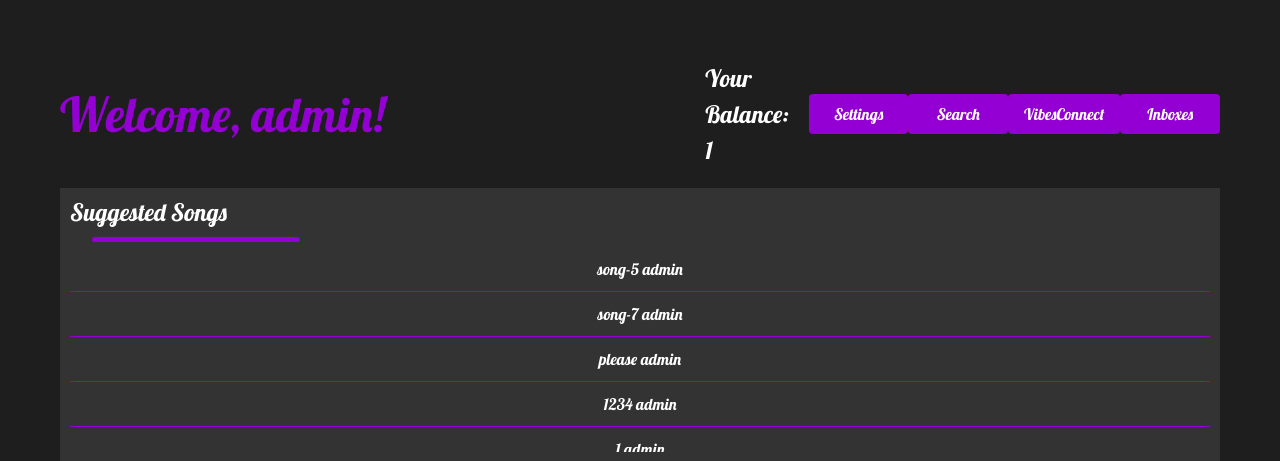
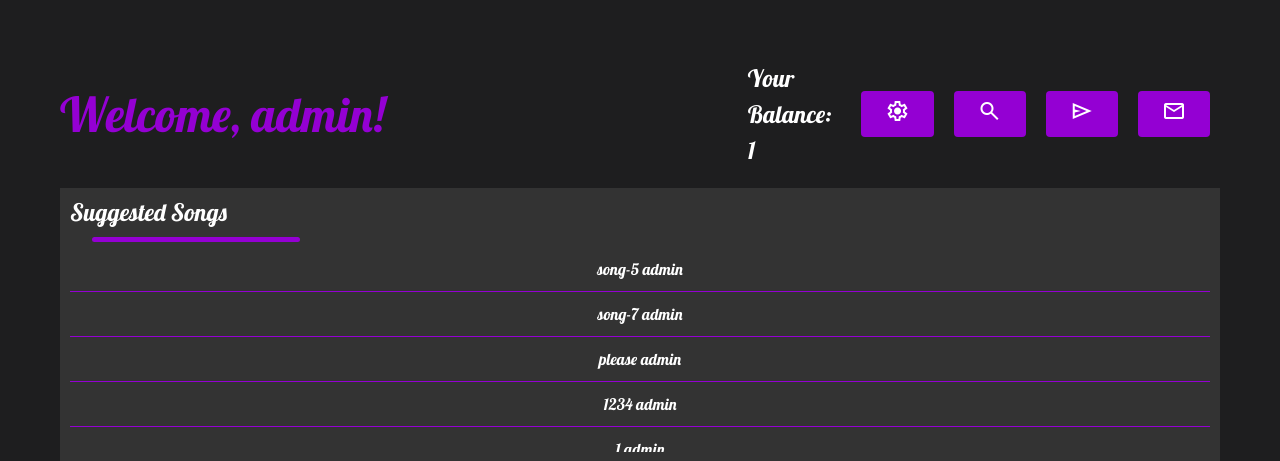
Before and after one commit to MahtaMirzaei/Vibes, a Flask app: page /user in a window 1280 px wide. Shown: the top 461 px of the page. Run offline with Flask 3, Linux system fonts and the light colour scheme; a user stored in the database is signed in; data comes from the database, SQL or seed files in the repository; both versions use the stored data as it was after the commit; some libraries are stand-ins or nearby versions.

Commit message:
fix() icon

```diff
--- a/templates/user.html
+++ b/templates/user.html
@@ -1,6 +1,8 @@
 <!DOCTYPE html>
 <html lang="en">
   <head>
+    <link rel="stylesheet" href="https://fonts.googleapis.com/css2?family=Material+Symbols+Outlined:opsz,wght,FILL,GRAD@20..48,100..700,0..1,-50..200" />
+
     <link
       rel="stylesheet"
       href="https://stackpath.bootstrapcdn.com/bootstrap/4.5.2/css/bootstrap.min.css"
@@ -60,6 +62,24 @@
       .menu-buttons {
         display: flex;
         align-items: center;
+        justify-content: space-between;
+      }
+
+      .menu-buttons button {
+      margin: 0 10px;
+      }
+
+      .menu-buttons button:active {
+      background-color: #7500a9;
+      }
+
+      .menu-buttons .material-symbols-outlined {
+      font-size: 24px;
+      color: #ffffff;
+      }
+
+      .menu-buttons .material-symbols-outlined:active {
+      color: #9400d3;
       }
       .menu-buttons .balance {
         font-size: 1.5rem;
@@ -177,23 +197,17 @@
             <div class="menu-buttons">
               <div class="balance">Your Balance: {{ balance }}</div>
               <button class="btn btn-custom" onclick="openNav()">
-                Settings
+                <span class="material-symbols-outlined">settings</span>
               </button>
               {% if is_premium %}
-              <button
-                class="btn btn-custom"
-                onclick="location.href='{{ url_for('search') }}'"
-              >
-                Search
+              <button class="btn btn-custom" onclick="location.href='{{ url_for('search') }}'">
+                <span class="material-symbols-outlined">search</span>
               </button>
-              <button
-                class="btn btn-custom"
-                onclick="location.href='{{ url_for('follows') }}'"
-              >
-                VibesConnect
+              <button class="btn btn-custom" onclick="location.href='{{ url_for('follows') }}'">
+                <span class="material-symbols-outlined">send</span>
               </button>
               <button class="btn btn-custom" onclick="openInbox()">
-                Inboxes
+                <span class="material-symbols-outlined">mail</span>
               </button>
               {% endif %}
             </div>
```
Also changed, not shown: database.db.
